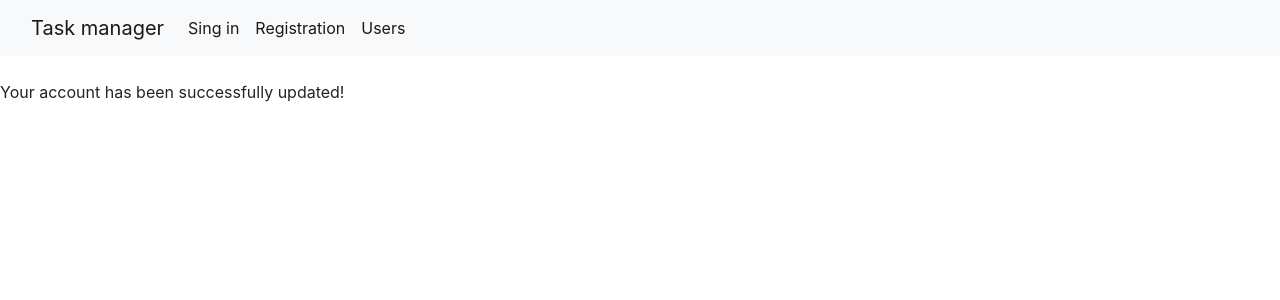
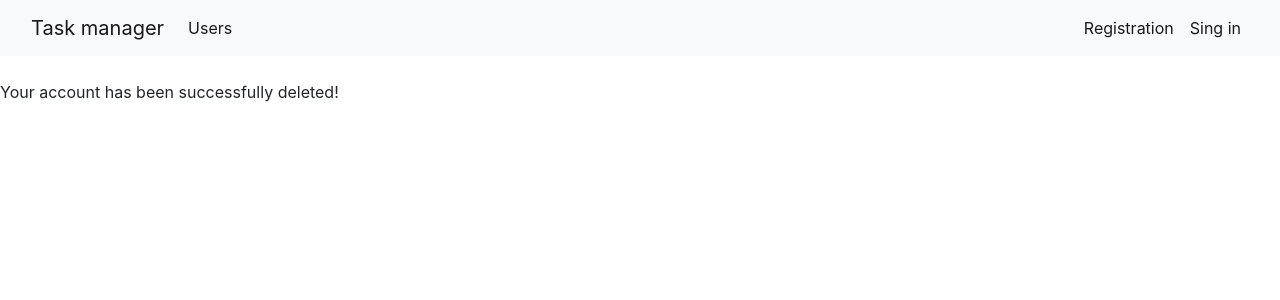
Before and after one commit to wandeder/task_manager_by_django, a Django app: a page that uses task_manager/templates/base.html in a window 1280 px wide. Shown: the top 300 px of the page. Run offline with Django 4.2, Linux system fonts and the light colour scheme; some libraries are stand-ins or nearby versions.

Commit message:
Update templates

```diff
--- a/task_manager/templates/base.html
+++ b/task_manager/templates/base.html
@@ -8,6 +8,7 @@
 {% get_current_language as LANGUAGE_CODE %}
 <!-- Current language: {{ LANGUAGE_CODE }} -->
     {% translate "Sing in" as sing_in %}
+    {% translate "Sing out" as sing_out %}
     {% translate "Users" as users %}
     {% translate "Registration" as register %}
     {% translate "Task manager" as brand %}
@@ -18,22 +19,32 @@
     <meta charset="utf-8">
     <title>{{ brand }} v.0.0.1</title>
   </head>
-  <body>
+  <body class="d-flex flex-column min-vh-100">
     <nav class="navbar navbar-expand-md navbar-light bg-light mb-4">
      <div class="container-fluid">
          <a class="navbar-brand" href="/">{{ brand }}</a>
      <div class="collapse navbar-collapse" id="navbarCollapse">
-      <ul class="navbar-nav me-auto mb-2 mb-md-0">
+      <ul class="navbar-nav mr-auto">
         <li class="nav-item">
-            <a class="nav-link active" aria-current="page" href="/login">{{ sing_in }}</a>
+            <a class="nav-link active" aria-current="page" href="/users">{{ users }}</a>
         </li>
+      </ul>
+        {% if user.is_authenticated %}
+            <ul class="navbar-nav", style="text-align: right;">
+            <li class="nav-item">
+                <a class="nav-link active" aria-current="page" href="/logout">{{ sing_out }}</a>
+            </li>
+            </ul>
+        {% else %}
+            <ul class="navbar-nav", style="text-align: right;">
             <li class="nav-item">
                 <a class="nav-link active" aria-current="page" href="/users/create">{{ register }}</a>
             </li>
             <li class="nav-item">
-            <a class="nav-link active" aria-current="page" href="/users">{{ users }}</a>
+                <a class="nav-link active" aria-current="page" href="/login">{{ sing_in }}</a>
             </li>
             </ul>
+        {% endif %}
     </div>
   </div>
 </nav>
--- a/task_manager/templates/user_delete_done.html
+++ b/task_manager/templates/user_delete_done.html
@@ -1,5 +1,5 @@
 {% extends "base.html" %}
 
 {% block content %}
-    <p>Your account has been successfully updated!</p>
+    <p>Your account has been successfully deleted!</p>
 {% endblock %}
--- a/task_manager/templates/user_update_form.html
+++ b/task_manager/templates/user_update_form.html
@@ -3,7 +3,7 @@
 
 {% block content %}
 <h2>Update an account</h2>
-<p>Edit user:</p>
+<h3>Edit user {{ user.username }}</h3>
 <form action="." method="post">{% csrf_token %}
     {{ form.as_p }}
     <input type="submit" value="Update account">
--- a/task_manager/templates/users_list.html
+++ b/task_manager/templates/users_list.html
@@ -26,7 +26,6 @@
         <td>{{ user.last_name }}</td>
         <td>{{ user.email }}</td>
         <td>{{ user.username }}</td>
-        <td>{{ user.password }}</td>
         <td>{{ user.date_joined }}</td>
         <td>
             <a href="/users/{{ user.id }}/update/">Update</a>
```
Lines whose indentation alone changed are shown as unchanged.
